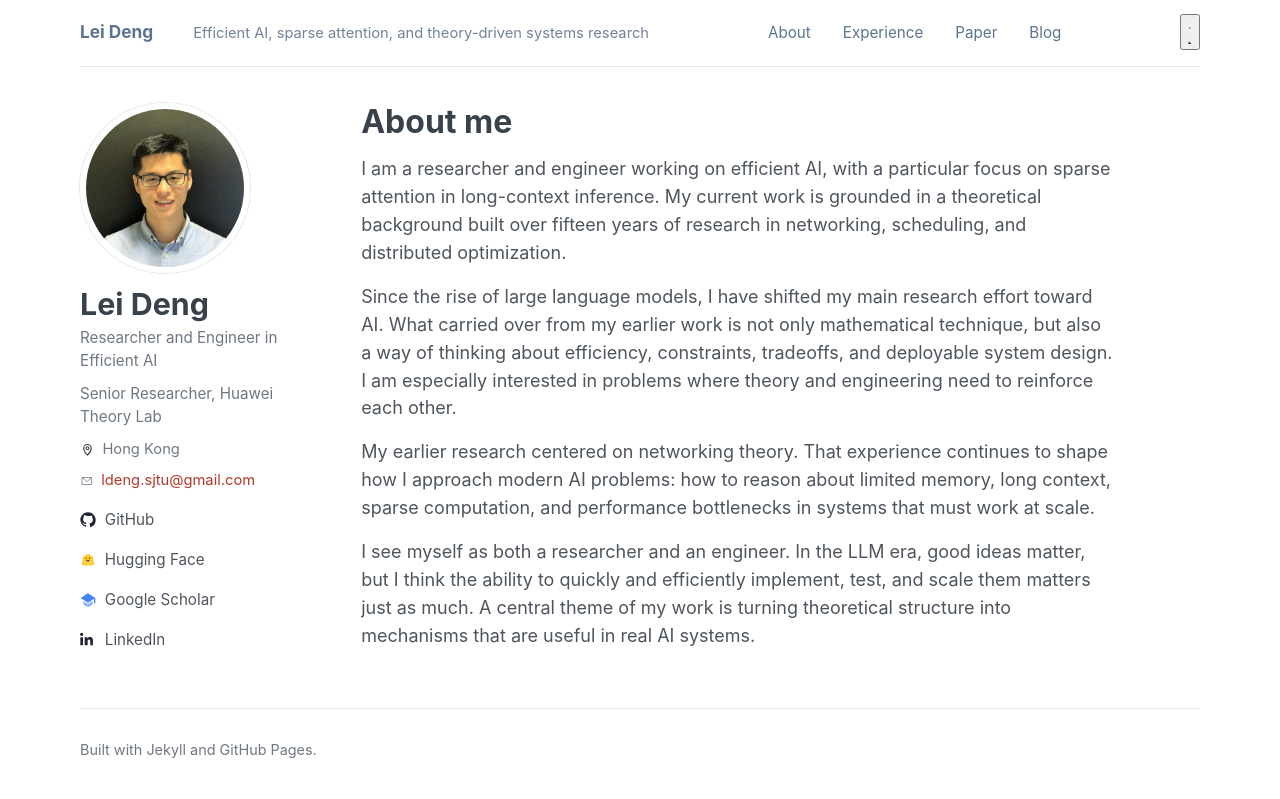
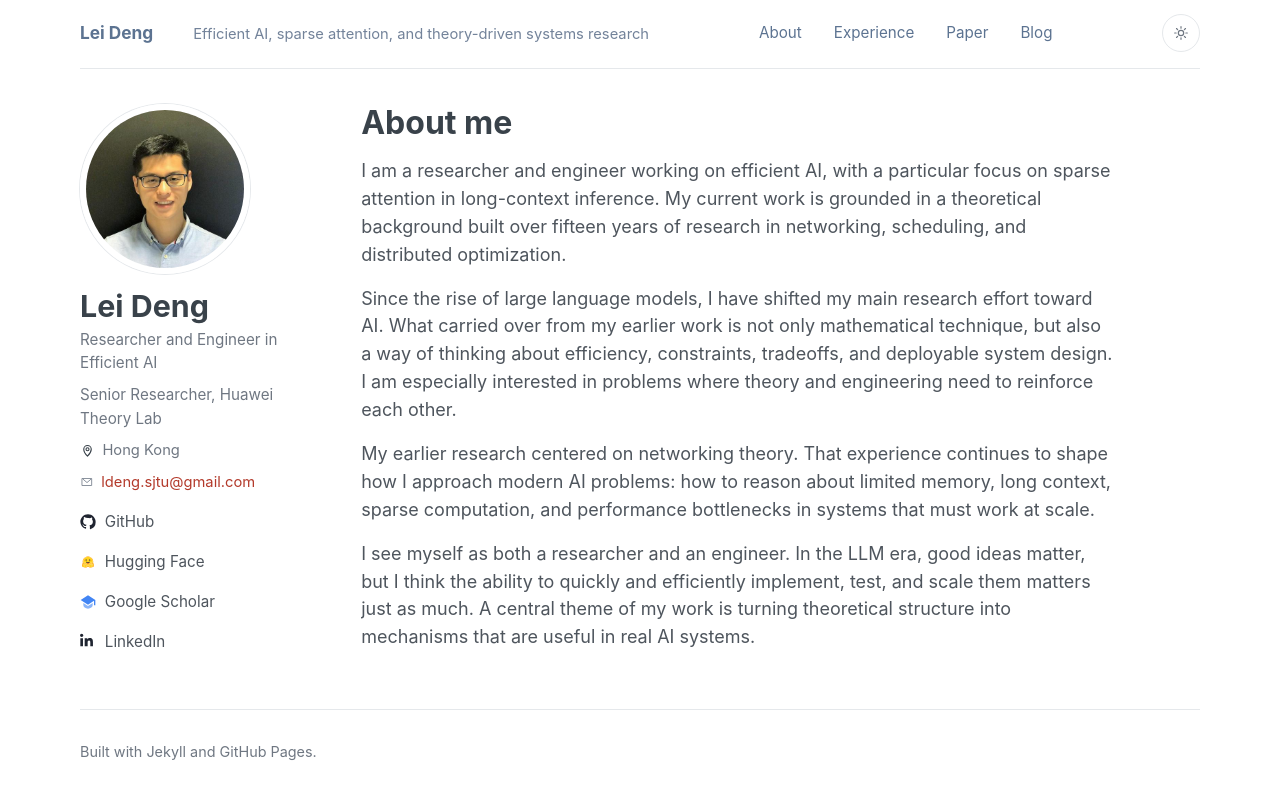
Before and after one commit to leideng/leideng.github.io, a Jekyll site: the page built from index.md, in a window 1280 px wide. Shown: the top 799 px of the page. Built offline with Jekyll 4.4.1, drawn with Linux system fonts in a browser that asks for light colours.

Commit message:
feat(styles): add light and dark theme variables

```diff
--- a/assets/css/style.scss
+++ b/assets/css/style.scss
@@ -8,8 +8,19 @@
   --muted: #6f7782;
   --line: #e5e8eb;
   --accent: #b33a2b;
+  --panel: #ffffff;
   --max-width: 1120px;
   --sidebar-width: 230px;
+}
+
+:root[data-theme="dark"] {
+  --bg: #12161b;
+  --text: #c8d0d9;
+  --heading: #eef3f8;
+  --muted: #9aa6b4;
+  --line: #2c3440;
+  --accent: #e98474;
+  --panel: #161c22;
 }
 
 * {
@@ -72,6 +83,12 @@
   font-weight: 700;
 }
 
+:root[data-theme="dark"] .site-title,
+:root[data-theme="dark"] .site-nav a,
+:root[data-theme="dark"] .site-tagline {
+  color: #b3c4da;
+}
+
 .site-title:hover,
 .site-title:focus {
   text-decoration: none;
@@ -99,6 +116,47 @@
   font-weight: 600;
 }
 
+.theme-toggle {
+  display: inline-flex;
+  align-items: center;
+  justify-content: center;
+  width: 2.35rem;
+  height: 2.35rem;
+  border: 1px solid var(--line);
+  border-radius: 999px;
+  background: var(--panel);
+  color: var(--muted);
+  cursor: pointer;
+}
+
+.theme-toggle:hover,
+.theme-toggle:focus {
+  color: var(--heading);
+  text-decoration: none;
+}
+
+.theme-icon {
+  width: 1rem;
+  height: 1rem;
+  fill: none;
+  stroke: currentColor;
+  stroke-width: 1.8;
+  stroke-linecap: round;
+  stroke-linejoin: round;
+}
+
+.theme-icon-moon {
+  display: none;
+}
+
+:root[data-theme="dark"] .theme-icon-sun {
+  display: none;
+}
+
+:root[data-theme="dark"] .theme-icon-moon {
+  display: block;
+}
+
 .content-wrap {
   padding-top: 2.2rem;
 }
@@ -120,7 +178,7 @@
   height: 170px;
   border-radius: 50%;
   object-fit: cover;
-  border: 6px solid #ffffff;
+  border: 6px solid var(--panel);
   box-shadow: 0 0 0 1px var(--line);
   margin-bottom: 0.9rem;
 }
```
